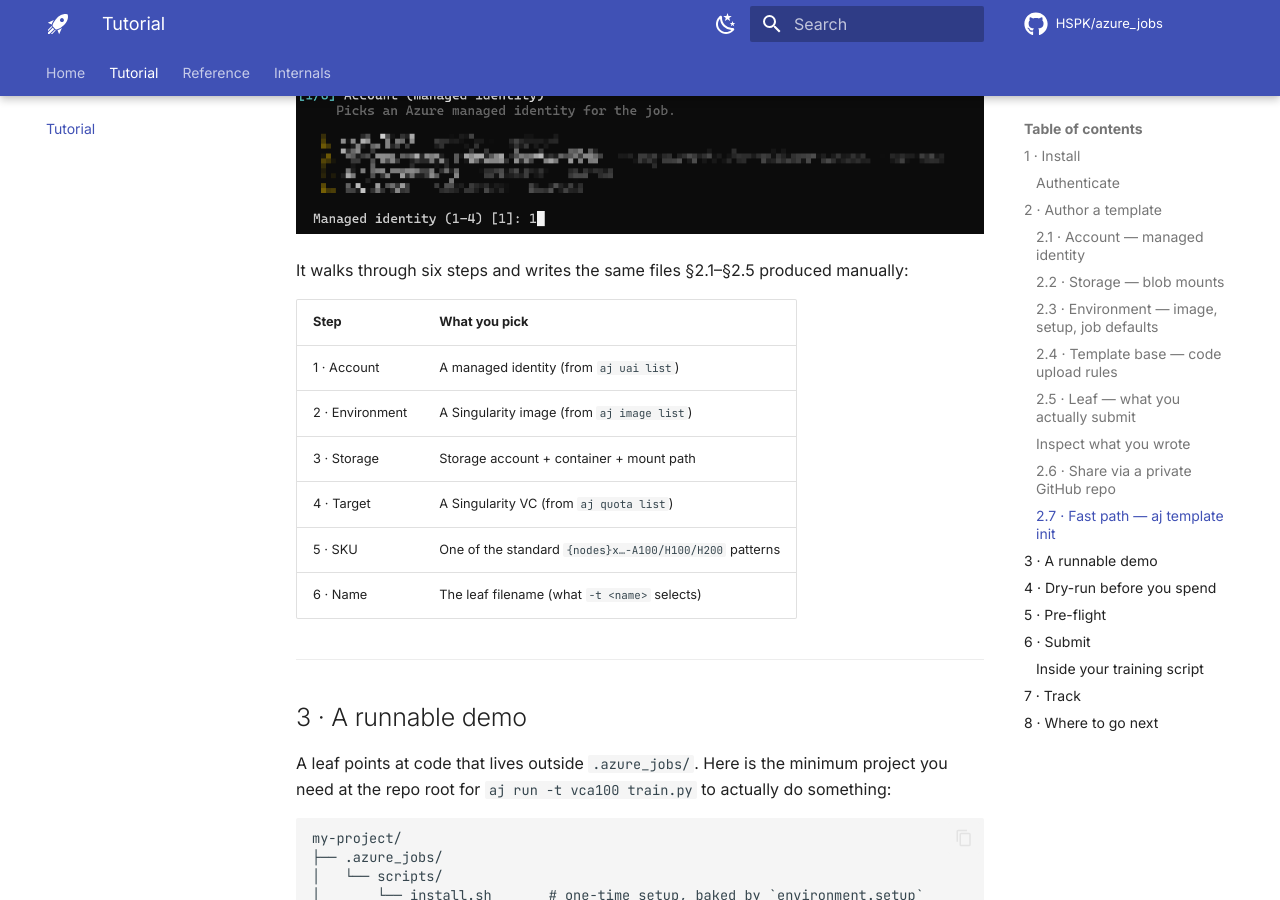
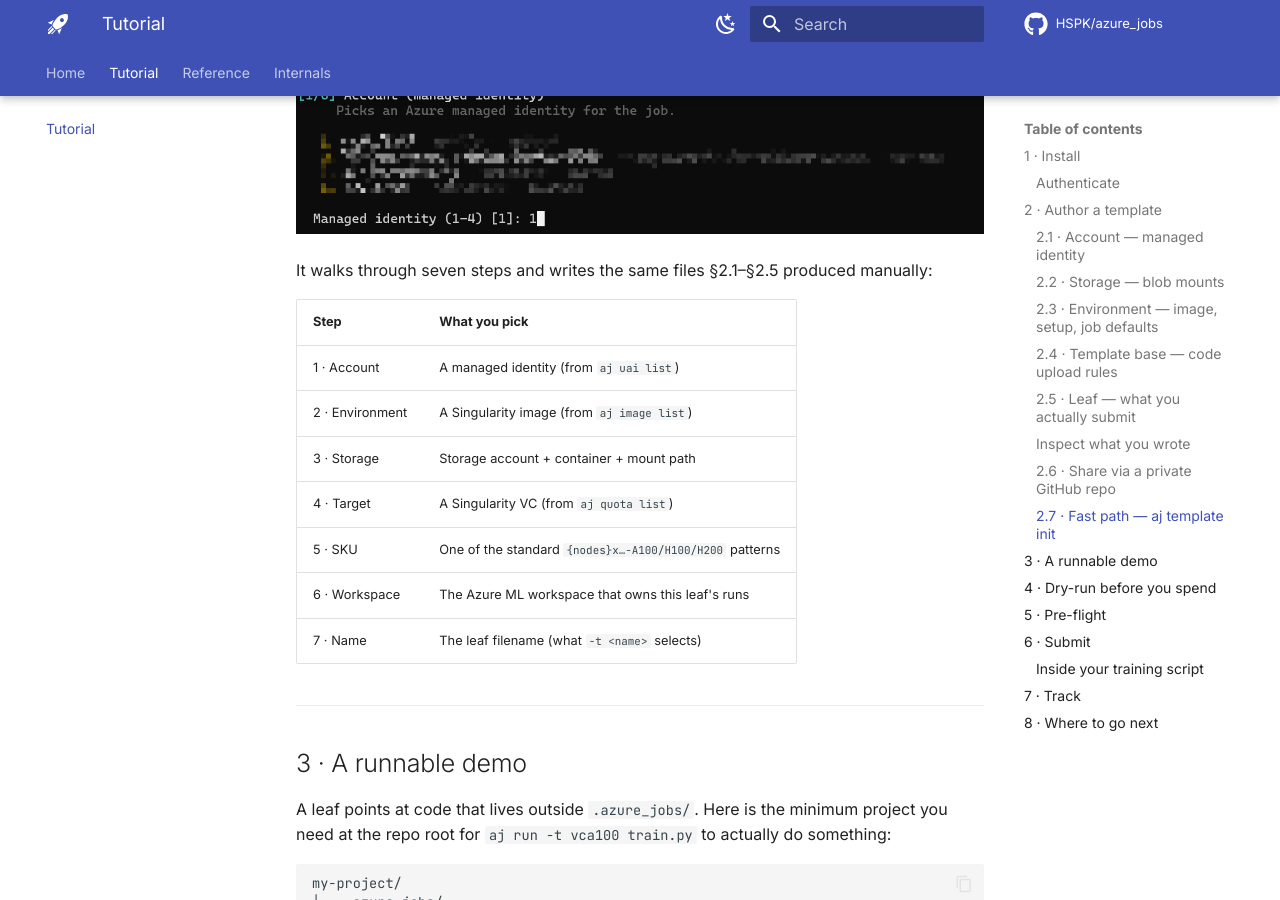
Before and after one commit to HSPK/azure_jobs, an MkDocs documentation site: the page built from docs/tutorial.md, in a window 1280 px wide and 900 px high, scrolled down 7394 px. Built offline with MkDocs 1.6.1 and Material for MkDocs 9.7.7, drawn with Linux system fonts in a browser that asks for light colours; comment, search, counter and statistics services are not loaded.

Commit message:
docs(tutorial): wizard now has 7 steps (added Workspace)
Reflects the workspace prompt added between SKU and Leaf name in
aj template init.

Co-authored-by: Copilot <223556219+Copilot@users.noreply.github.com>

```diff
--- a/docs/tutorial.md
+++ b/docs/tutorial.md
@@ -322,7 +322,7 @@ aj template init
 
 ![aj template init wizard](assets/aj_template_init.png)
 
-It walks through six steps and writes the same files §2.1–§2.5 produced
+It walks through seven steps and writes the same files §2.1–§2.5 produced
 manually:
 
 | Step | What you pick |
@@ -332,7 +332,8 @@ manually:
 | 3 · Storage | Storage account + container + mount path |
 | 4 · Target | A Singularity VC (from `aj quota list`) |
 | 5 · SKU | One of the standard `{nodes}x…-A100/H100/H200` patterns |
-| 6 · Name | The leaf filename (what `-t <name>` selects) |
+| 6 · Workspace | The Azure ML workspace that owns this leaf's runs |
+| 7 · Name | The leaf filename (what `-t <name>` selects) |
 
 ---
 
```
